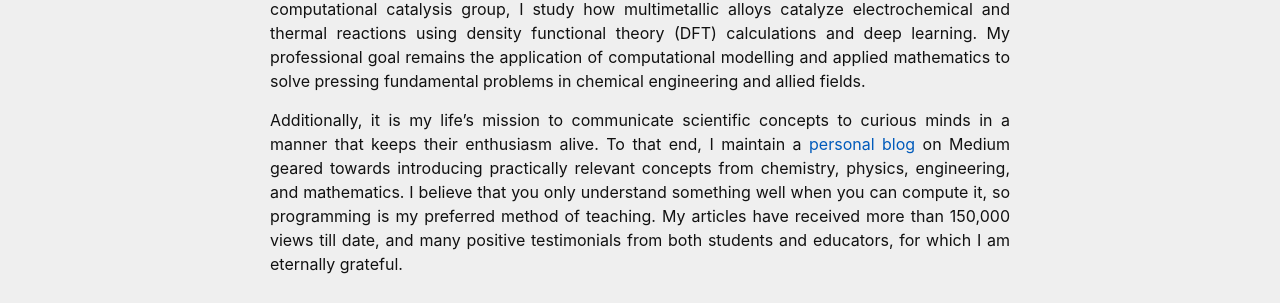
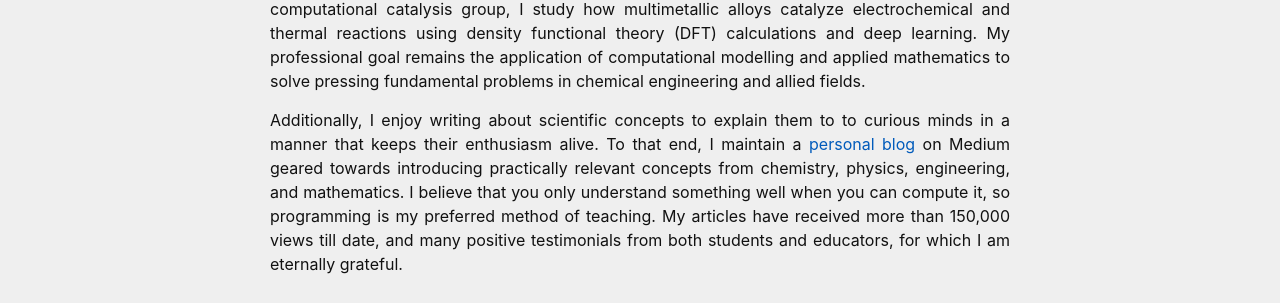
Before and after one commit to gauravsdeshmukh/gauravsdeshmukh.github.io, a Jekyll site: the page built from about.markdown, in a window 1280 px wide and 900 px high, scrolled down 182 px. Shown: the part 434-737 px from the top of the window. Built offline with Jekyll 4.4.1, drawn with Linux system fonts in a browser that asks for light colours.

Commit message:
Changed about wording

```diff
--- a/about.markdown
+++ b/about.markdown
@@ -35,7 +35,7 @@
 allied fields.
 {: .justify}
 
-Additionally, it is my life's mission to communicate scientific concepts
+Additionally, I enjoy writing about scientific concepts to explain them to
 to curious minds in a manner that keeps their enthusiasm alive. To that end, I maintain a
 [personal blog](https://medium.com/@ChemAndCode) on Medium geared towards introducing
 practically relevant concepts from chemistry, physics, engineering, and mathematics.
@@ -44,6 +44,4 @@
 many positive testimonials from both students and educators, for which I am eternally grateful.
 {: .justify}
 
-
-
 [jekyll-organization]: https://github.com/jekyll
```
